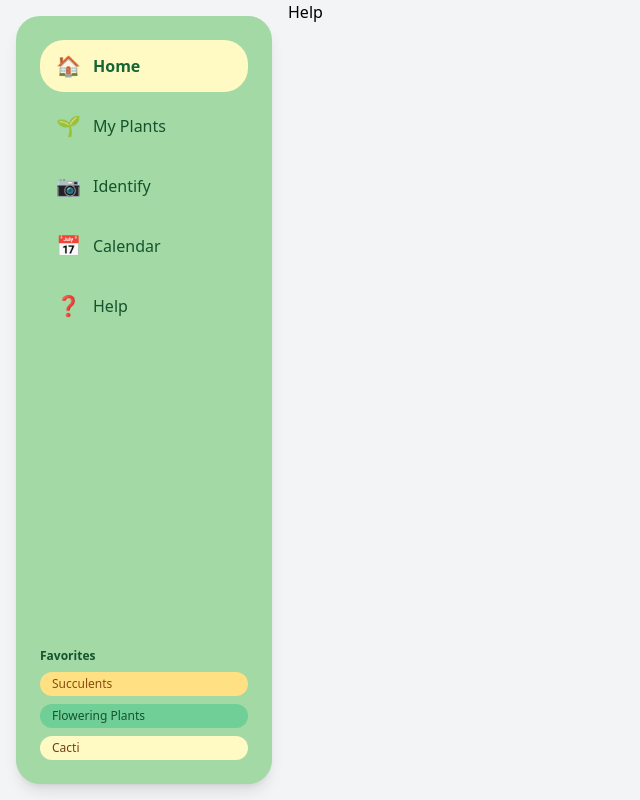
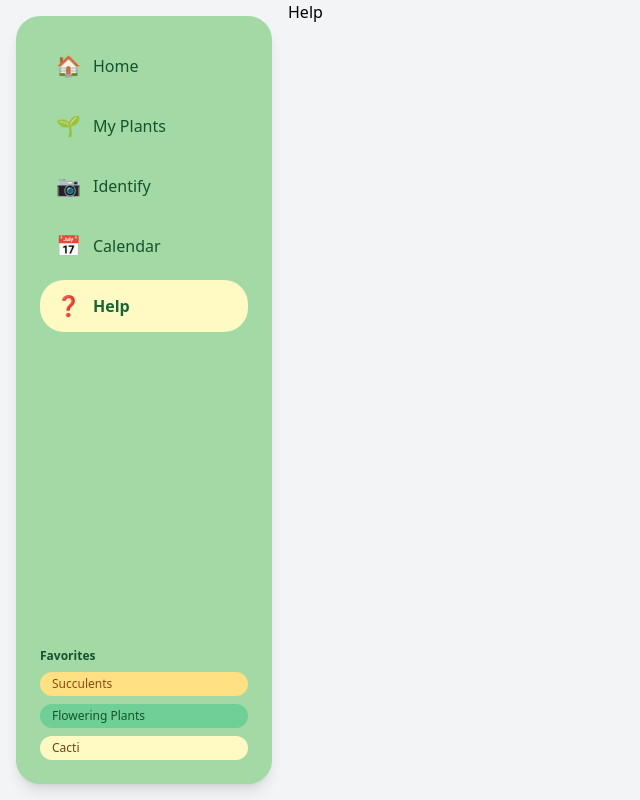
Before and after one commit to nihanrls/plant_identification_app, a React (Vite) app in the folder frontend/: page /help in a window 1280 px wide. Shown: the whole page, without its empty margins (0-640 px from the left). Built offline with nearby package versions, Linux system fonts and the light colour scheme.

Commit message:
sidebardaki butonlar işlevli hale getirildi

```diff
--- a/frontend/src/components/Sidebar/Sidebar.tsx
+++ b/frontend/src/components/Sidebar/Sidebar.tsx
@@ -1,16 +1,48 @@
 import React from 'react';
+import { useLocation } from 'react-router-dom';
 import SidebarItem from './SidebarItem';
 import Favorites from './Favorites';
 
 export default function Sidebar() {
+  const location = useLocation();
+
+  const isActive = (path: string) => {
+    return location.pathname === path;
+  };
+
   return (
     <aside className="w-64 bg-primary rounded-xl m-4 p-6 flex flex-col shadow-lg">
       <nav className="flex-1">
-        <SidebarItem icon="🏠" label="Home" active />
-        <SidebarItem icon="🌱" label="My Plants" />
-        <SidebarItem icon="📷" label="Identify" />
-        <SidebarItem icon="📅" label="Calendar" />
-        <SidebarItem icon="❓" label="Help" />
+        <SidebarItem
+          icon="🏠"
+          label="Home"
+          active={isActive('/')}
+          path="/"
+        />
+        <SidebarItem
+          icon="🌱"
+          label="My Plants"
+          active={isActive('/my-plants')}
+          path="/my-plants"
+        />
+        <SidebarItem
+          icon="📷"
+          label="Identify"
+          active={isActive('/identify')}
+          path="/identify"
+        />
+        <SidebarItem
+          icon="📅"
+          label="Calendar"
+          active={isActive('/calendar')}
+          path="/calendar"
+        />
+        <SidebarItem
+          icon="❓"
+          label="Help"
+          active={isActive('/help')}
+          path="/help"
+        />
       </nav>
       <Favorites />
     </aside>
--- a/frontend/src/components/Sidebar/SidebarItem.tsx
+++ b/frontend/src/components/Sidebar/SidebarItem.tsx
@@ -1,13 +1,23 @@
 import React from 'react';
+import { useNavigate } from 'react-router-dom';
 
 interface SidebarItemProps {
-  icon: any;
+  icon: string;
   label: string;
   active?: boolean;
+  path: string;
 }
-export default function SidebarItem({ icon, label, active }: SidebarItemProps) {
+
+export default function SidebarItem({ icon, label, active, path }: SidebarItemProps) {
+  const navigate = useNavigate();
+
+  const handleClick = () => {
+    navigate(path);
+  };
+
   return (
     <div
+      onClick={handleClick}
       className={`flex items-center gap-3 px-4 py-3 rounded-xl cursor-pointer mb-2 transition-colors ${
         active
           ? 'bg-accent text-green-800 font-semibold'
```
